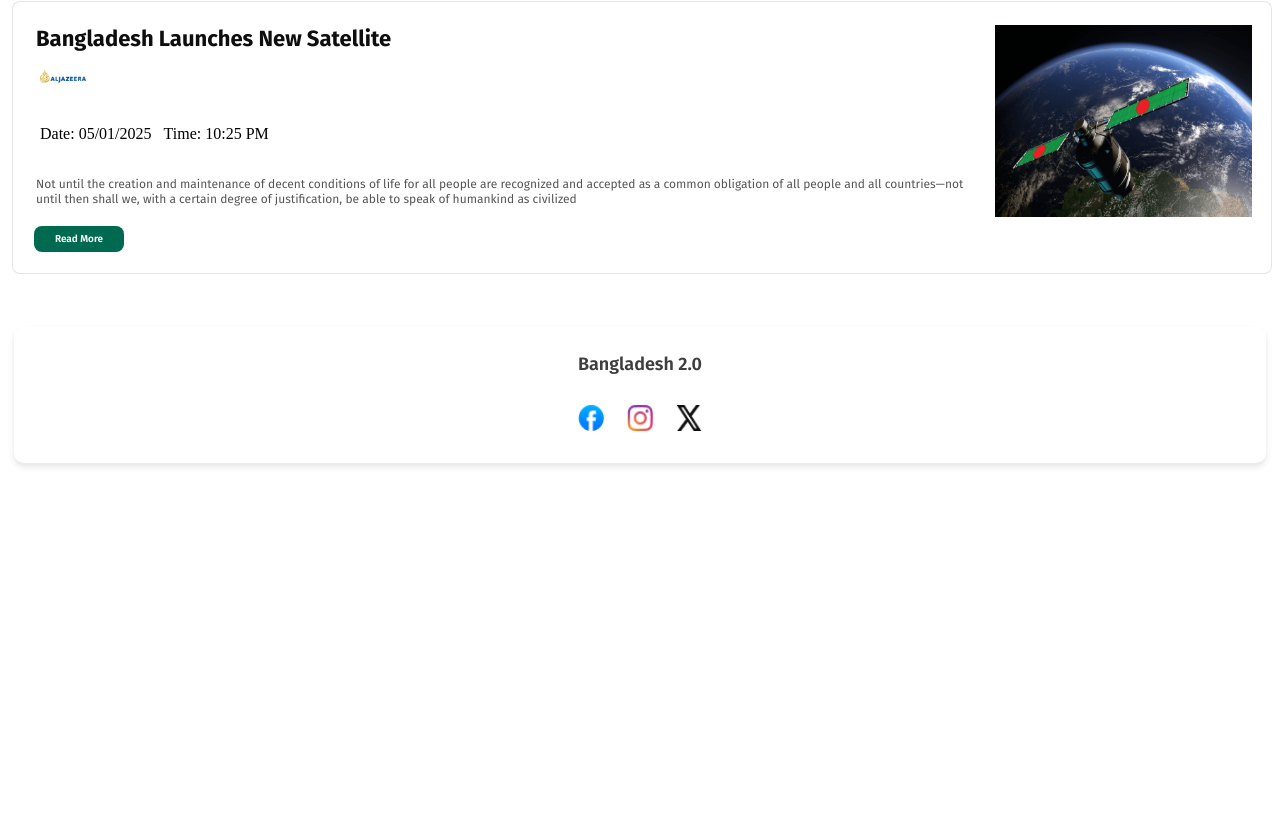
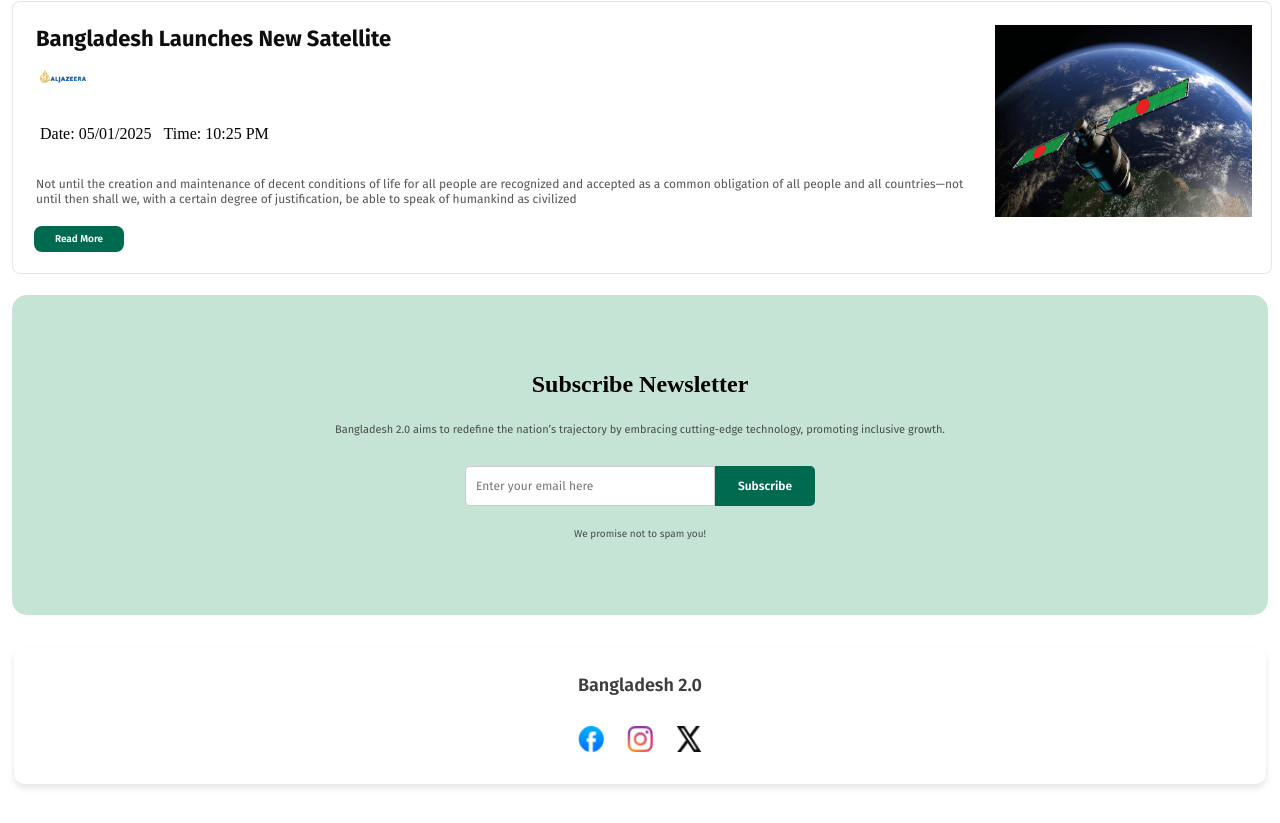
Before and after one commit to noornabi-noor/Bangladesh-2.0, a plain HTML site: page index.html in a window 1280 px wide. Shown: the part 1850-2673 px from the top of the page. Before the commit the page ends 2357 px from the top, so only its background shows below. Drawn offline with Linux system fonts and the light colour scheme.

Commit message:
Subscribe field compeleted successfully

```diff
--- a/index.html
+++ b/index.html
@@ -10,6 +10,7 @@
     <link rel="stylesheet" href="styles/version.css" />
     <link rel="stylesheet" href="styles/quote.css" />
     <link rel="stylesheet" href="styles/news.css" />
+    <link rel="stylesheet" href="styles/subscribe.css" />
   </head>
   <body>
     <header id="navbar">
@@ -228,6 +229,20 @@
       </div>
     </section>
 
+    <section id="subscriber">
+      <div class="subscriber-box">
+        <h2>Subscribe Newsletter</h2>
+        <p id="p1">
+          Bangladesh 2.0 aims to redefine the nation’s trajectory by embracing cutting-edge technology, promoting inclusive growth.
+        </p>
+        <div class="input">
+          <input id="inPlace" type="text" placeholder="Enter your email here">
+          <button id="subsBtn">Subscribe</button>
+        </div>
+        <p>We promise not to spam you!</p>
+      </div>
+    </section>
+
 
     <section id="foot">
       <footer>
@@ -244,8 +259,5 @@
       </footer>
     </section>
 
-
-
-
   </body>
 </html>
--- a/styles/style.css
+++ b/styles/style.css
@@ -59,7 +59,7 @@ nav > ul > li:last-child {
 /* Footer css design */
 
 #foot {
-  padding: 30px 0;
+  padding: 25px 0;
 }
 
 #foot .foot-box {
--- /dev/null
+++ b/styles/subscribe.css
@@ -0,0 +1,84 @@
+/*Subscriber  bar css design */
+
+.subscriber-box {
+    border-radius: 15px;
+    background: rgb(198, 228, 214);
+    position: static;
+    width: 100%;
+    height: 40vh;
+    display: flex;
+    flex-direction: column;
+    justify-content: center;
+    align-items: center;
+    padding: 12px;
+    margin: 0;
+  }
+
+  .subscriber-box h {
+    color: rgb(14, 14, 14);
+    font-family: Fira Sans;
+    font-size: 26px;
+    font-weight: 700;
+    line-height: 30px;
+    text-align: center;
+  }
+
+  .subscriber-box #p1 {
+    color: rgba(14, 14, 14, 0.7);
+    font-family: Fira Sans;
+    font-size: 11px;
+    font-weight: 400;
+    line-height: 20px;
+    text-align: center;
+  }
+
+  .subscriber-box .input {
+    display: flex;
+    justify-content: center;
+    align-items: center;
+    margin-top: 20px;
+    gap: 0;
+  }
+
+  #inPlace {
+    border-radius: 5px 0px 0px 5px;
+    background: rgb(255, 255, 255);
+    color: rgba(14, 14, 14, 0.8);
+    font-family: Fira Sans;
+    font-size: 12px;
+    font-weight: 400;
+    padding: 10px;
+    width: 250px;
+    height: 40px;
+    border: 0.65px solid #ccc;
+    margin: 0;
+  }
+
+  #subsBtn {
+    border-radius: 0px 5px 5px 0px;
+    background: rgb(0, 106, 80);
+    color: rgb(255, 255, 255);
+    font-family: Fira Sans;
+    font-size: 12px;
+    font-weight: 600;
+    line-height: 14px;
+    padding: 10px 20px;
+    cursor: pointer;
+    border: none;
+    width: 100px;
+    height: 40px;
+    margin: 0;
+  }
+
+  #subsBtn:hover {
+    background: rgb(0, 85, 60);
+  }
+
+  .subscriber-box p {
+    text-align: center;
+    font-family: Fira Sans;
+    color: rgba(14, 14, 14, 0.7);
+    font-size: 10px;
+    font-weight: 400;
+    margin-top: 16px;
+  }
```
